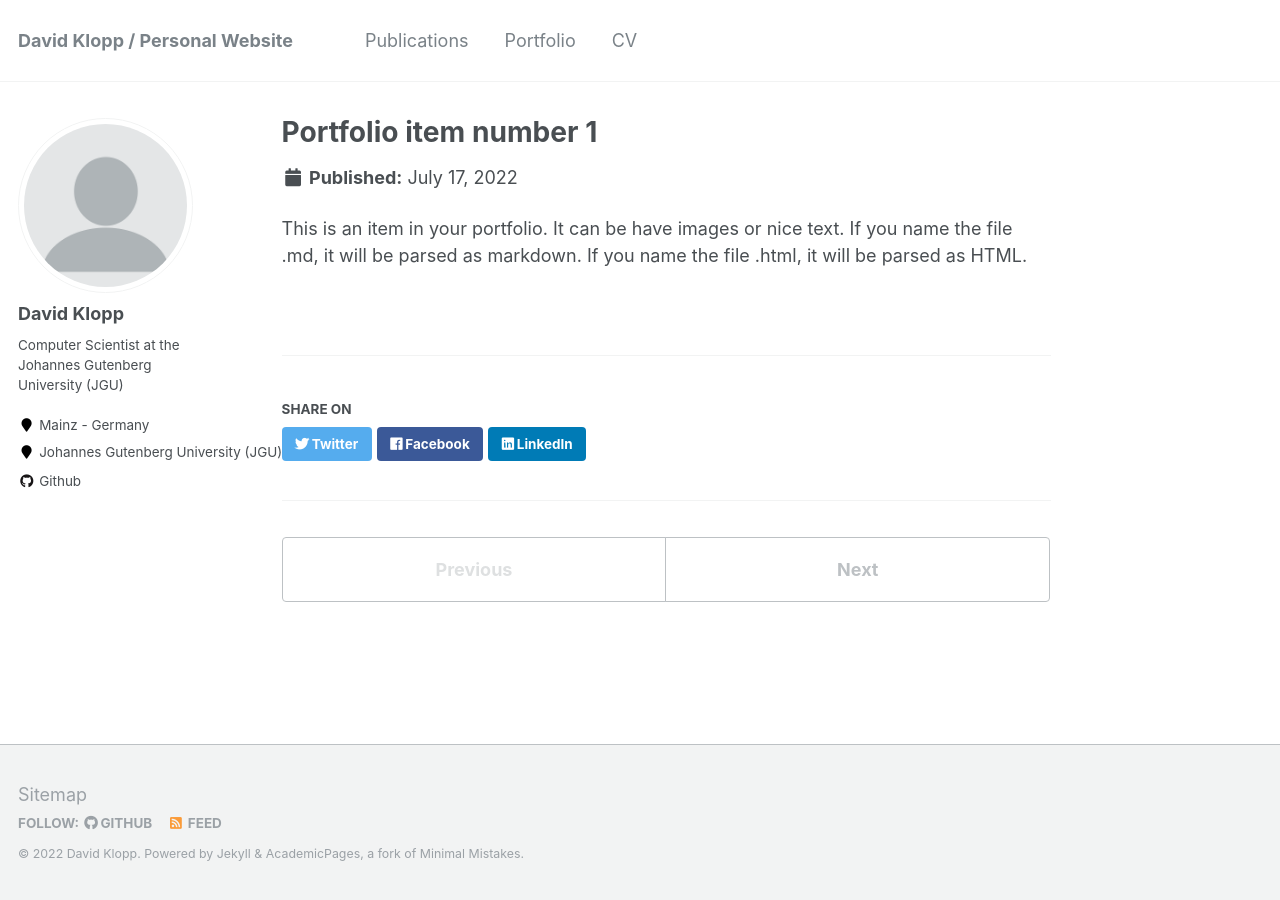
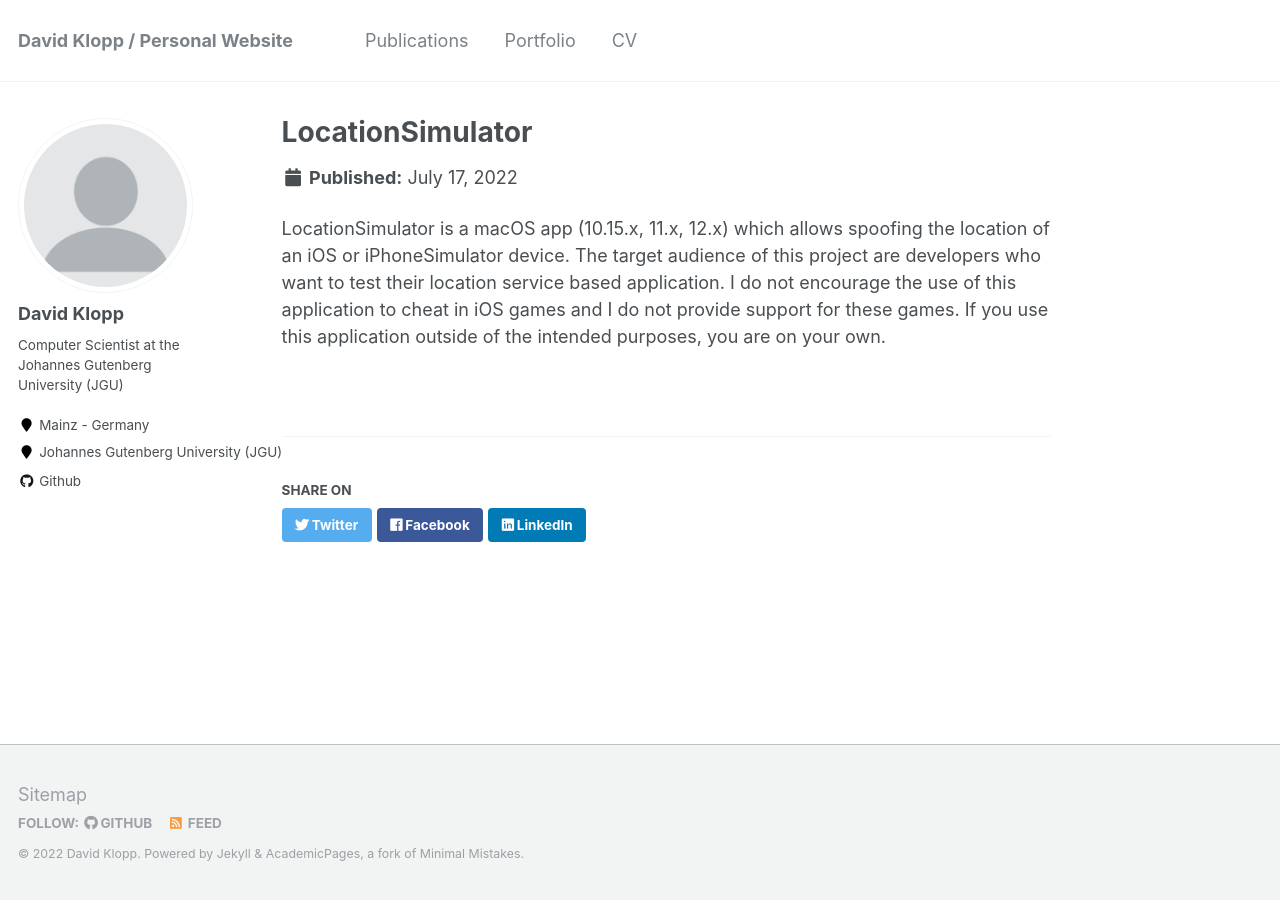
Before and after one commit to Schlaubischlump/schlaubischlump.github.io, a Jekyll site: the page built from _portfolio/portfolio-1.md, in a window 1280 px wide. Built offline with Jekyll 4.4.1, drawn with Linux system fonts in a browser that asks for light colours.

Commit message:
Add portfolio item

```diff
--- a/_portfolio/portfolio-1.md
+++ b/_portfolio/portfolio-1.md
@@ -1,7 +1,7 @@
 ---
-title: "Portfolio item number 1"
-excerpt: "Short description of portfolio item number 1<br/><img src='/images/500x300.png'>"
+title: "LocationSimulator"
+excerpt: "MacOS application to spoof / fake / mock your iOS / iPadOS or iPhoneSimulator device location. WatchOS and TvOS are partially supported.<br/><img src='https://repository-images.githubusercontent.com/205137861/4db93e80-58db-11eb-9027-d1939077fd4e'>"
 collection: portfolio
 ---
 
-This is an item in your portfolio. It can be have images or nice text. If you name the file .md, it will be parsed as markdown. If you name the file .html, it will be parsed as HTML.
+LocationSimulator is a macOS app (10.15.x, 11.x, 12.x) which allows spoofing the location of an iOS or iPhoneSimulator device. The target audience of this project are developers who want to test their location service based application. I do not encourage the use of this application to cheat in iOS games and I do not provide support for these games. If you use this application outside of the intended purposes, you are on your own.
```
Also changed, not shown: _portfolio/portfolio-2.html (deleted, +0 -7 lines), 3 other files.
